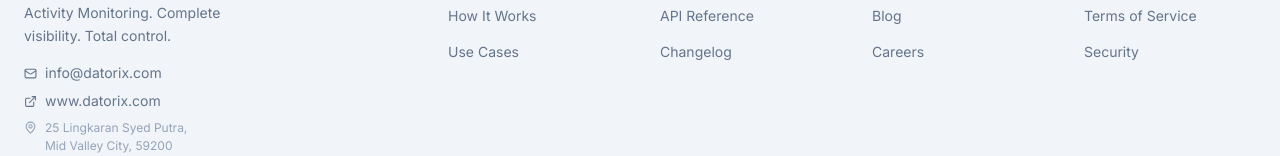
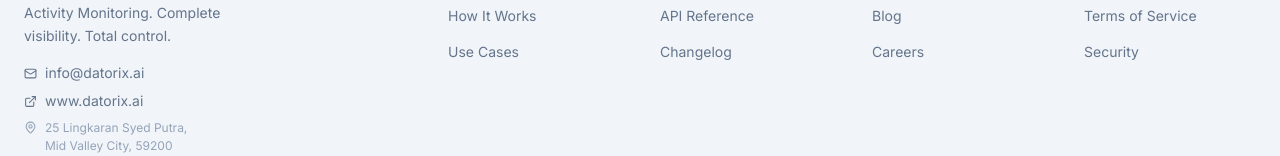
Before and after one commit to ia-coders-v1/datorix-landing-page, a Next.js app: page / in a window 1280 px wide. Shown: the part 5419-5575 px from the top of the page. Built offline with nearby package versions, Linux system fonts and the light colour scheme.

Commit message:
fix(Footer): update contact email and website URL to new domain

```diff
--- a/src/components/layout/Footer.tsx
+++ b/src/components/layout/Footer.tsx
@@ -41,22 +41,22 @@ export default function Footer() {
             </p>
             <div className="flex flex-col gap-2">
               <a
-                href="mailto:info@datorix.com"
+                href="mailto:info@datorix.ai"
                 className="flex items-center gap-2 text-sm transition-colors hover:text-[#0f2050]"
                 style={{ color: "#64748b" }}
               >
                 <Mail size={13} />
-                info@datorix.com
+                info@datorix.ai
               </a>
               <a
-                href="https://www.datorix.com"
+                href="https://www.datorix.ai"
                 target="_blank"
                 rel="noopener noreferrer"
                 className="flex items-center gap-2 text-sm transition-colors hover:text-[#0f2050]"
                 style={{ color: "#64748b" }}
               >
                 <ExternalLink size={13} />
-                www.datorix.com
+                www.datorix.ai
               </a>
               <div className="flex items-start gap-2 text-sm" style={{ color: "#94a3b8" }}>
                 <MapPin size={13} className="mt-0.5 shrink-0" />
```
